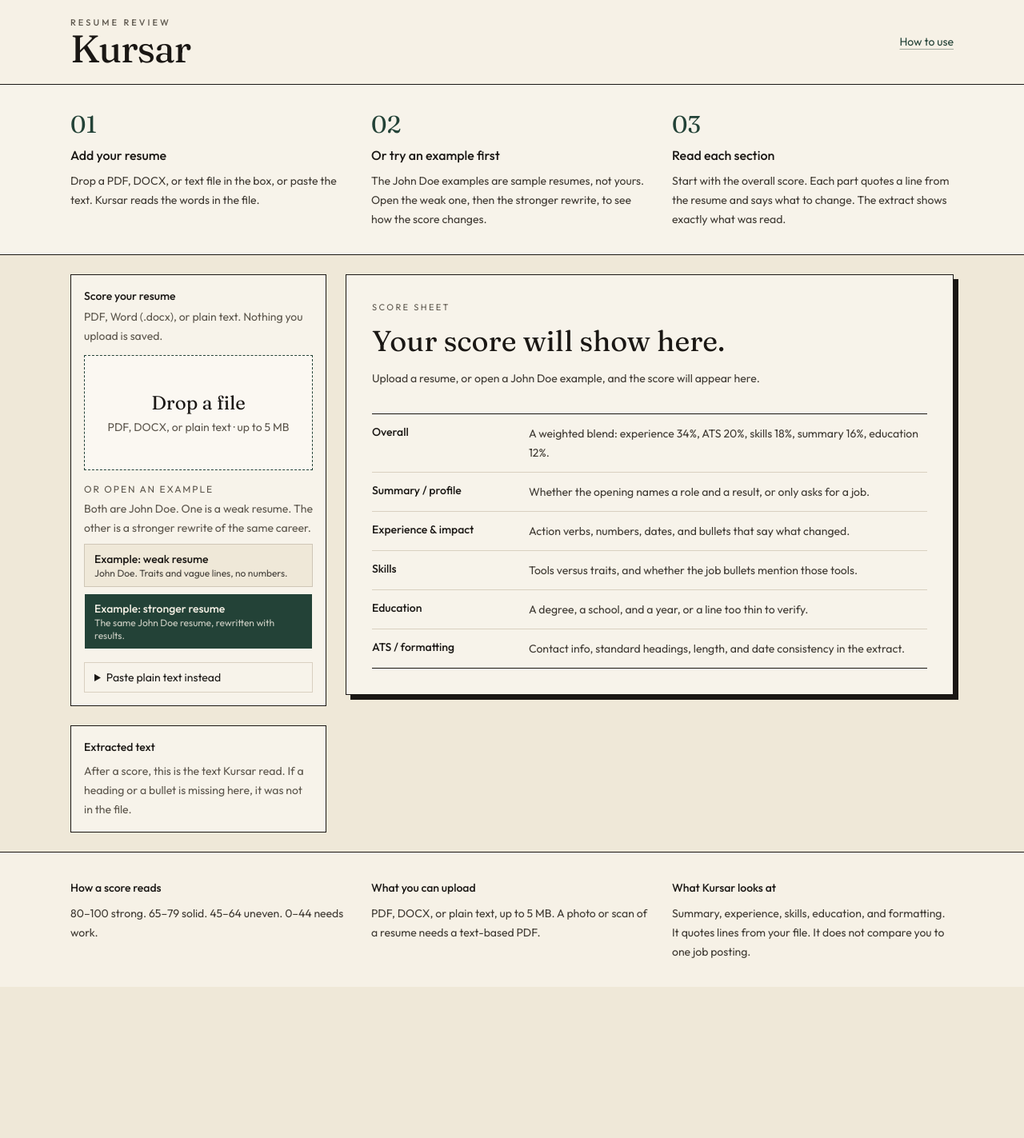
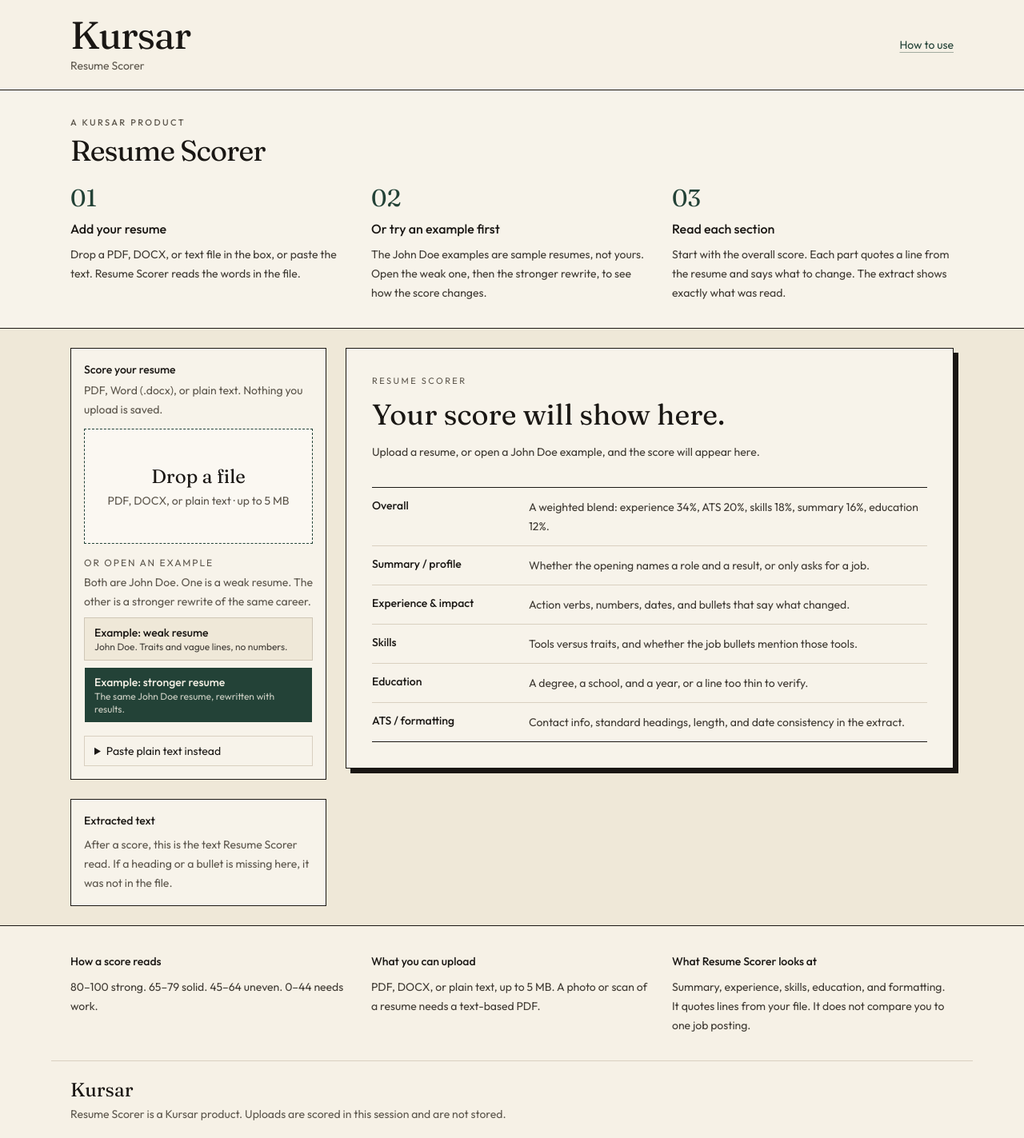
Before and after one commit to sarveshkd/Kursar, a Next.js app: page / in a window 1280 px wide. Shown: the whole page at 80% size. Before the commit the page ends 1234 px from the top, so only its background shows below. Built offline with nearby package versions, Linux system fonts and the light colour scheme.

Commit message:
Treat Kursar as the company and Resume Scorer as the product.
The header and footer name the company, and the page itself is the Resume Scorer product.

Co-authored-by: sarveshkurhade30 <sarveshkurhade30@gmail.com>

```diff
--- a/src/app/layout.tsx
+++ b/src/app/layout.tsx
@@ -14,8 +14,8 @@ const fraunces = Fraunces({
 })
 
 export const metadata: Metadata = {
-  title: "Kursar — Resume desk",
-  description: "Upload a resume and see a score for each section, with the exact lines to rewrite.",
+  title: "Resume Scorer · Kursar",
+  description: "Resume Scorer is a Kursar product. Upload a resume and see a score for each section, with the exact lines to rewrite.",
 }
 
 export default function RootLayout({ children }: { children: ReactNode }) {
--- a/src/components/extract-panel.tsx
+++ b/src/components/extract-panel.tsx
@@ -6,7 +6,7 @@ export function ExtractPanel({ report }: { report: ScoreReport | null }) {
       <section className="border border-[#1a1714] bg-[#f7f3ea] p-4">
         <h2 className="text-sm font-medium text-[#1a1714]">Extracted text</h2>
         <p className="mt-2 text-sm leading-6 text-[#5c564c]">
-          After a score, this is the text Kursar read. If a heading or a bullet is missing here, it was not in the file.
+          After a score, this is the text Resume Scorer read. If a heading or a bullet is missing here, it was not in the file.
         </p>
       </section>
     )
--- a/src/components/review-desk.tsx
+++ b/src/components/review-desk.tsx
@@ -67,10 +67,10 @@ export function ReviewDesk() {
   return (
     <div className="min-h-full bg-[#efe8d8] text-[#1a1714]">
       <header className="border-b border-[#1a1714] bg-[#f6f1e6]">
-        <div className="mx-auto flex max-w-6xl items-center justify-between px-4 py-5 sm:px-6">
+        <div className="mx-auto flex max-w-6xl items-center justify-between gap-4 px-4 py-5 sm:px-6">
           <div>
-            <p className="text-[11px] font-medium tracking-[0.28em] text-[#5c564c] uppercase">Resume review</p>
-            <h1 className="font-display text-4xl leading-none tracking-tight sm:text-5xl">Kursar</h1>
+            <p className="font-display text-4xl leading-none tracking-tight sm:text-5xl">Kursar</p>
+            <p className="mt-1 text-sm text-[#5c564c]">Resume Scorer</p>
           </div>
           <a
             href="#how-to-use"
@@ -83,6 +83,10 @@ export function ReviewDesk() {
 
       <section id="how-to-use" className="border-b border-[#1a1714] bg-[#f7f3ea]">
         <div className="mx-auto grid max-w-6xl gap-6 px-4 py-8 sm:px-6 md:grid-cols-3">
+          <div className="md:col-span-3">
+            <p className="text-[11px] font-medium tracking-[0.22em] text-[#5c564c] uppercase">A Kursar product</p>
+            <h1 className="font-display mt-2 text-4xl leading-none tracking-tight text-[#1a1714]">Resume Scorer</h1>
+          </div>
           {STEPS.map((step) => (
             <div key={step.number}>
               <p className="font-display text-3xl text-[#234237]">{step.number}</p>
@@ -202,11 +206,15 @@ export function ReviewDesk() {
             <p className="mt-2">PDF, DOCX, or plain text, up to 5 MB. A photo or scan of a resume needs a text-based PDF.</p>
           </div>
           <div>
-            <p className="font-medium text-[#1a1714]">What Kursar looks at</p>
+            <p className="font-medium text-[#1a1714]">What Resume Scorer looks at</p>
             <p className="mt-2">
               Summary, experience, skills, education, and formatting. It quotes lines from your file. It does not compare you to one job posting.
             </p>
           </div>
+        </div>
+        <div className="mx-auto flex max-w-6xl flex-col gap-1 border-t border-[#d9d0c0] px-4 py-5 sm:px-6">
+          <p className="font-display text-2xl text-[#1a1714]">Kursar</p>
+          <p className="text-sm text-[#5c564c]">Resume Scorer is a Kursar product. Uploads are scored in this session and are not stored.</p>
         </div>
       </footer>
     </div>
@@ -217,7 +225,7 @@ const STEPS = [
   {
     number: "01",
     title: "Add your resume",
-    body: "Drop a PDF, DOCX, or text file in the box, or paste the text. Kursar reads the words in the file.",
+    body: "Drop a PDF, DOCX, or text file in the box, or paste the text. Resume Scorer reads the words in the file.",
   },
   {
     number: "02",
--- a/src/components/score-sheet.tsx
+++ b/src/components/score-sheet.tsx
@@ -19,7 +19,7 @@ export function ScoreSheet({
   if (loading) {
     return (
       <section className="sheet-shadow border border-[#1a1714] bg-[#f7f3ea] p-6 sm:p-8" aria-busy="true">
-        <p className="text-[11px] tracking-[0.22em] text-[#5c564c] uppercase">Score sheet</p>
+        <p className="text-[11px] tracking-[0.22em] text-[#5c564c] uppercase">Resume Scorer</p>
         <p className="font-display mt-3 text-4xl text-[#1a1714]">Reading the resume…</p>
         <p className="mt-3 max-w-md text-sm leading-6 text-[#3f3a33]">
           Extracting the text, then scoring the summary, experience, skills, education, and ATS shape.
@@ -33,7 +33,7 @@ export function ScoreSheet({
   if (!report) {
     return (
       <section className="sheet-shadow border border-[#1a1714] bg-[#f7f3ea] p-6 sm:p-8">
-        <p className="text-[11px] tracking-[0.22em] text-[#5c564c] uppercase">Score sheet</p>
+        <p className="text-[11px] tracking-[0.22em] text-[#5c564c] uppercase">Resume Scorer</p>
         <h2 className="font-display mt-3 text-4xl leading-tight text-[#1a1714]">Your score will show here.</h2>
         <p className="mt-3 max-w-lg text-sm leading-6 text-[#3f3a33]">
           Upload a resume, or open a John Doe example, and the score will appear here.
```
Also changed, not shown: 1 other file (tests, documents, lock files or other folders).
